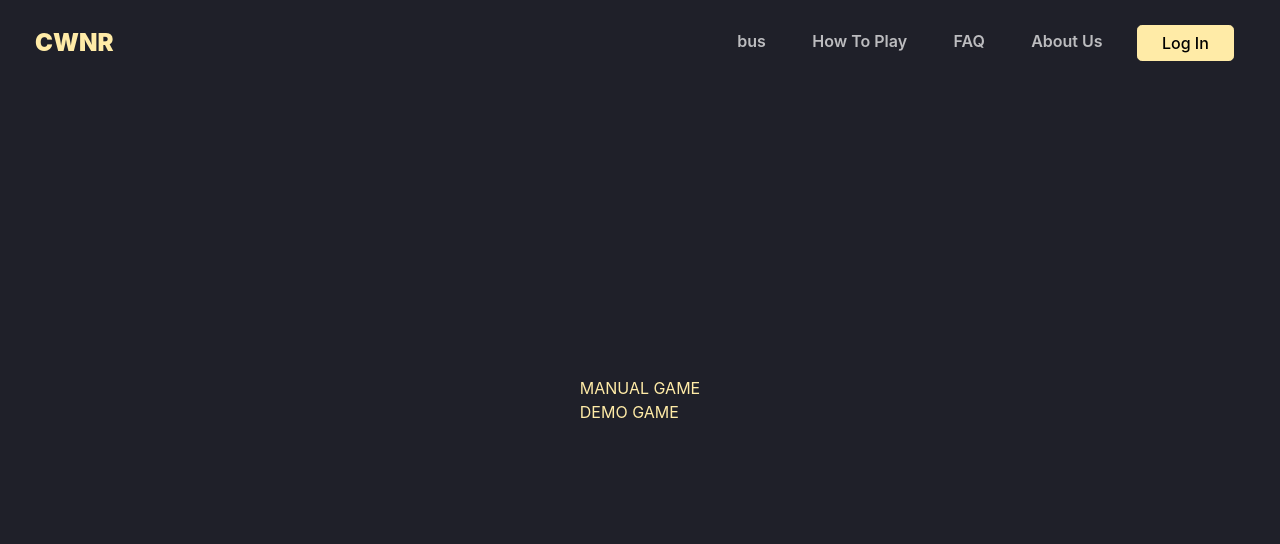
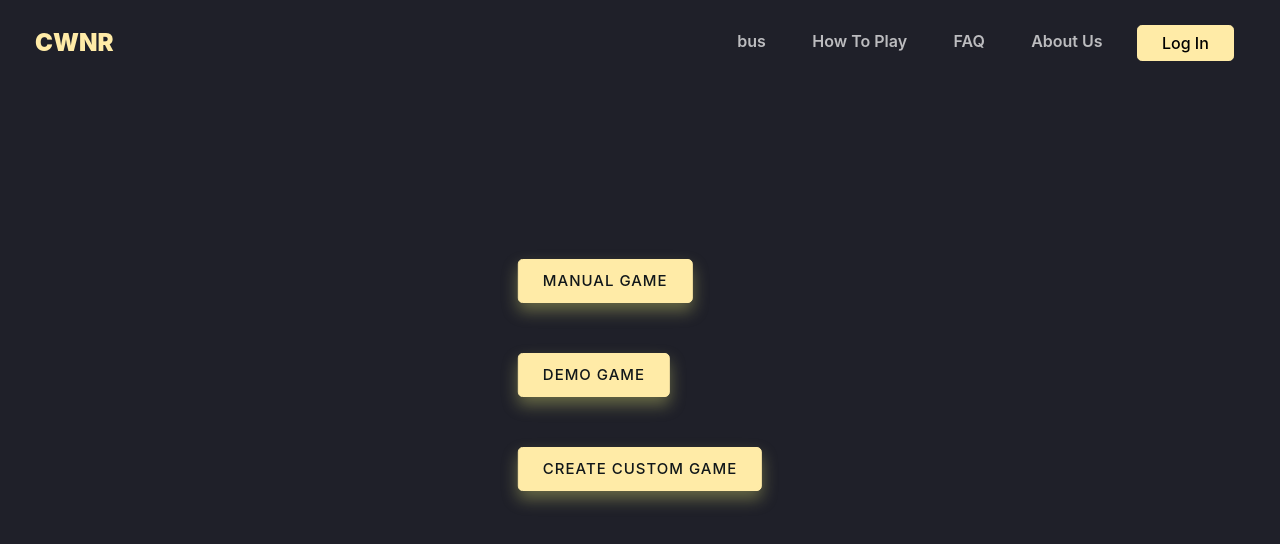
Before and after one commit to jareddls/CWNR, a React (Vite) app: page /home in a window 1280 px wide. Shown: the top 544 px of the page. Built offline with nearby package versions, Linux system fonts and the light colour scheme; a web font is replaced by a local one.

Commit message:
Adjusted website for buttons.
Was going to figure out WebSockets, but it seems a little complicated.

```diff
--- a/package.json
+++ b/package.json
@@ -17,7 +17,8 @@
     "express": "^4.18.2",
     "react": "^18.2.0",
     "react-dom": "^18.2.0",
-    "react-router-dom": "^6.9.0"
+    "react-router-dom": "^6.9.0",
+    "socket.io-client": "^4.6.1"
   },
   "devDependencies": {
     "@types/react": "^18.0.28",
--- a/src/App.jsx
+++ b/src/App.jsx
@@ -6,6 +6,8 @@ import Login from './pages/Login'
 import Home from './pages/Home'
 import Demo from './pages/Demo'
 import Game from './pages/Game'
+import Custom from './pages/Custom'
+import Host from './pages/Host'
 import Recovery from './pages/Recovery'
 
 import Navbar from './components/Navbar'
@@ -27,6 +29,10 @@ const App = () => {
         <Route path = '/demo' element = {<Demo/>} />
 
         <Route path = '/game' element = {<Game/>} />
+
+        <Route path = '/custom' element = {<Custom/>} />
+
+        <Route path = '/host' element = {<Host/>} />
       </Routes>
     </BrowserRouter>
 
--- /dev/null
+++ b/src/components/Button.jsx
@@ -0,0 +1,15 @@
+import React from 'react'
+
+const Button = (props) => {
+  return (
+    <div style = {{marginBottom: '50px'}}>
+        <a href={props.url}>
+            <button className="btn btn-primary d-inline-flex flex-row align-items-center">
+                {props.text}
+            </button>
+        </a>
+    </div>
+  )
+}
+
+export default Button
--- /dev/null
+++ b/src/pages/Custom.jsx
@@ -0,0 +1,26 @@
+import React from 'react'
+import Button from '../components/Button'
+
+const Custom = () => {
+  return (
+    <div className='centered'>
+        <Button text = "HOST" url="host"/>
+    </div>
+  )
+}
+
+export default Custom
+
+// import React from 'react'
+
+
+// const demo = () => {
+
+//   return (
+//     <div className='centered'>
+//       <DemoGame/>
+//     </div>
+//   )
+// }
+
+// export default demo
--- a/src/pages/Home.jsx
+++ b/src/pages/Home.jsx
@@ -1,12 +1,13 @@
 import React from 'react'
-import { Link } from 'react-router-dom'
+// import { Link } from 'react-router-dom'
+import Button from '../components/Button'
 
 const home = () => {
   return (
     <div className='centered'>
-      <Link to='/game'> MANUAL GAME</Link>
-      <br/>
-      <Link to='/demo'> DEMO GAME</Link>
+      <Button text="MANUAL GAME" url="/game"/>
+      <Button text="DEMO GAME" url="/demo"/>
+      <Button text="CREATE CUSTOM GAME" url="/custom"/>
     </div>
   )
 }
--- /dev/null
+++ b/src/pages/Host.jsx
@@ -0,0 +1,15 @@
+import React from 'react'
+
+const Host = () => {
+  return (
+    <div className ='centered'>GIVE PLAYER LINK HERE to give to friend to play!
+        We might redo, not sure; because we do have login system.
+        But if we do, we will have to create custom lobbies and whatnot
+        Could go about it in the way of user who hosts gets a code and player
+        who joins gets a code. If websockets too complicated we just end up doing
+        customs only. Random queueing might be hard.
+    </div>
+  )
+}
+
+export default Host
```
Also changed, not shown: 1 other file (tests, documents, lock files or other folders).
